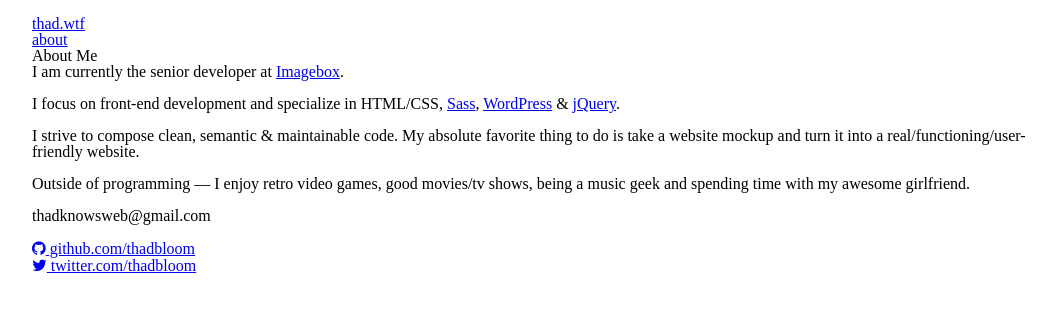
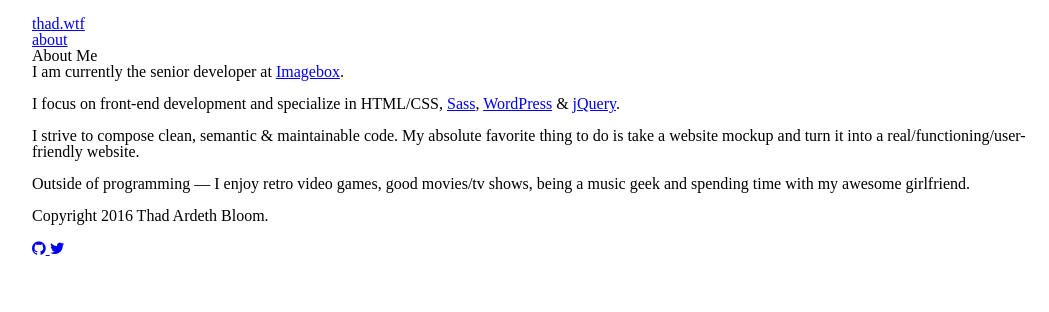
Before and after one commit to thadbloom/thadbloom.github.io, a Jekyll site: the page built from about.html, in a window 1280 px wide. Shown: the top 312 px of the page, without its empty margins (96-1145 px from the left). Built offline with Jekyll 4.4.1, drawn with Linux system fonts in a browser that asks for light colours; nearby versions of some CDN libraries.

Commit message:
add some basic html markup

```diff
--- a/_includes/footer.html
+++ b/_includes/footer.html
@@ -1,17 +1,19 @@
-	<div class="footer">
-		<div class="contact">
-			<p>thadknowsweb@gmail.com</p>
-		</div>
-		<div class="contact">
-			<p>
-				<a href="https://github.com/thadbloom"><i class="fa fa-github"></i>
- github.com/thadbloom</a><br />
-				<a href="https://twitter.com/thadbloom"><i class="fa fa-twitter"></i>
- twitter.com/thadbloom</a>
-			</p>
-		</div>
-	</div>
-</div>
+	<footer class="site-wide footer">
+		<div class="wrap">
+			<div class="copyright">
+				<p>Copyright {{ site.time | date: '%Y' }} Thad Ardeth Bloom.</p>
+			</div>
+			<div class="social">
+				<a href="https://github.com/thadbloom" target="_blank">
+					<i class="fa fa-github"></i>
+				</a>
+				<a href="https://twitter.com/thadbloom" target="_blank">
+					<i class="fa fa-twitter"></i>
+				</a>
+			</div>
+		</div><!--.wrap-->
+	</footer><!--.site-wide.footer-->
+</div><!--.site-->
 
 </body>
 </html>
--- a/_includes/header.html
+++ b/_includes/header.html
@@ -12,9 +12,11 @@
 <body>
 
 <div class="site">
-	<div class="header">
-		<h1 class="title"><a href="/">{{ site.name }}</a></h1>
-		<nav>
-			<a href="/about/">about</a>
-		</nav>
-	</div>
+	<header class="site-wide header">
+		<div class="wrap">
+			<h1 class="title"><a href="/">{{ site.name }}</a></h1>
+			<nav>
+				<a href="/about/">about</a>
+			</nav>
+		</div>
+	</header>
--- a/about.html
+++ b/about.html
@@ -3,9 +3,15 @@
 title: thad.wtf | about
 ---
 
-<h1>About Me</h1>
+<section class="content" id="page">
+	<div class="wrap">
 
-<p>I am currently the senior developer at <a href="http://imagebox.com" target="_blank" rel="nofollow">Imagebox</a>.</p>
-<p>I focus on front-end development and specialize in HTML/CSS, <a href="http://sass-lang.com" target="_blank" rel="nofollow">Sass</a>, <a href="http://wordpress.org" target="_blank" rel="nofollow">WordPress</a> &amp; <a href="http://jquery.com" target="_blank" rel="nofollow">jQuery</a>.</p>
-<p>I strive to compose clean, semantic &amp; maintainable code. My absolute favorite thing to do is take a website mockup and turn it into a real/functioning/user-friendly website.</p>
-<p>Outside of programming — I enjoy retro video games, good movies/tv shows, being a music geek and spending time with my awesome girlfriend.</p>
+		<h1>About Me</h1>
+
+		<p>I am currently the senior developer at <a href="http://imagebox.com" target="_blank" rel="nofollow">Imagebox</a>.</p>
+		<p>I focus on front-end development and specialize in HTML/CSS, <a href="http://sass-lang.com" target="_blank" rel="nofollow">Sass</a>, <a href="http://wordpress.org" target="_blank" rel="nofollow">WordPress</a> &amp; <a href="http://jquery.com" target="_blank" rel="nofollow">jQuery</a>.</p>
+		<p>I strive to compose clean, semantic &amp; maintainable code. My absolute favorite thing to do is take a website mockup and turn it into a real/functioning/user-friendly website.</p>
+		<p>Outside of programming — I enjoy retro video games, good movies/tv shows, being a music geek and spending time with my awesome girlfriend.</p>
+
+	</div>
+</section>
--- a/gulpfile.js
+++ b/gulpfile.js
@@ -58,7 +58,7 @@
  */
 gulp.task('watch', function () {
     gulp.watch('_scss/*.scss', ['sass']);
-    gulp.watch(['*.html', '_layouts/*.html', '_posts/*'], ['jekyll-rebuild']);
+    gulp.watch(['*.html', '_layouts/*.html', '_posts/*', '_includes/*html'], ['jekyll-rebuild']);
 });
 
 /**
--- a/index.html
+++ b/index.html
@@ -3,7 +3,8 @@
 title: thad.wtf
 ---
 
-<div id="home">
+<section class="content" id="home">
+	<div class="wrap">
 		<h1>Blog Posts</h1>
 		<ul class="posts">
 		{% for post in site.posts %}
@@ -14,3 +15,4 @@
 		{% endfor %}
 		</ul>
 	</div>
+</section>
```
Also changed, not shown: _layouts/post.html (+11 -6 lines). Lines whose indentation alone changed are shown as unchanged.
